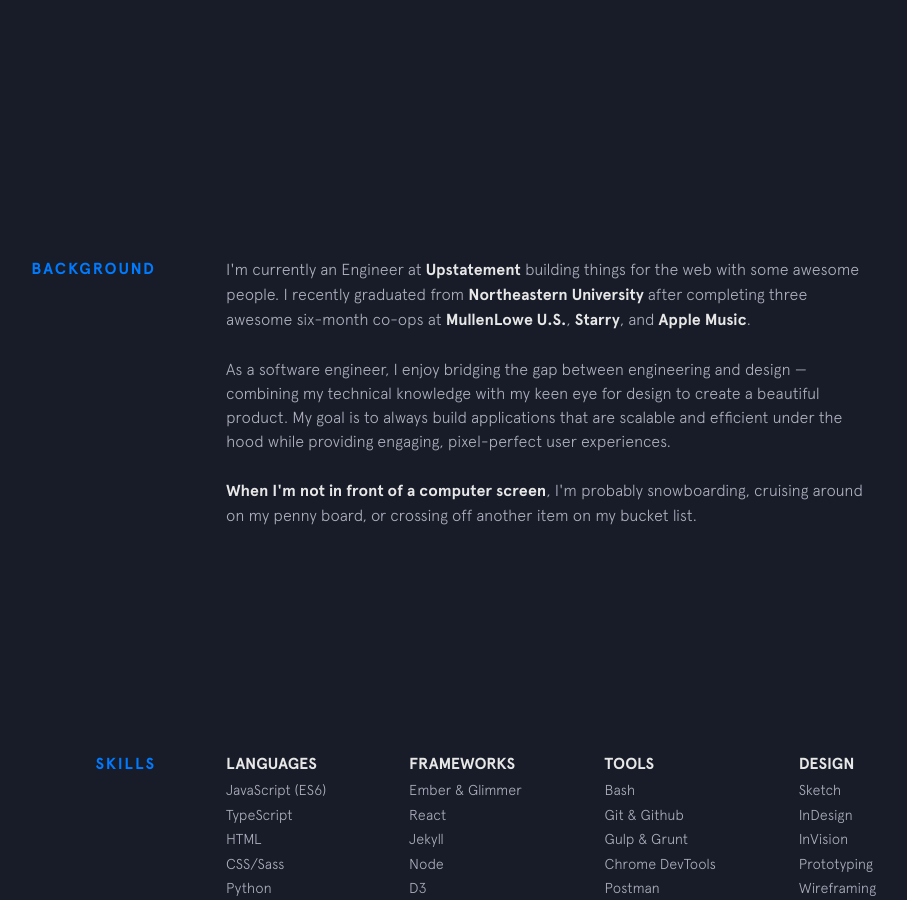
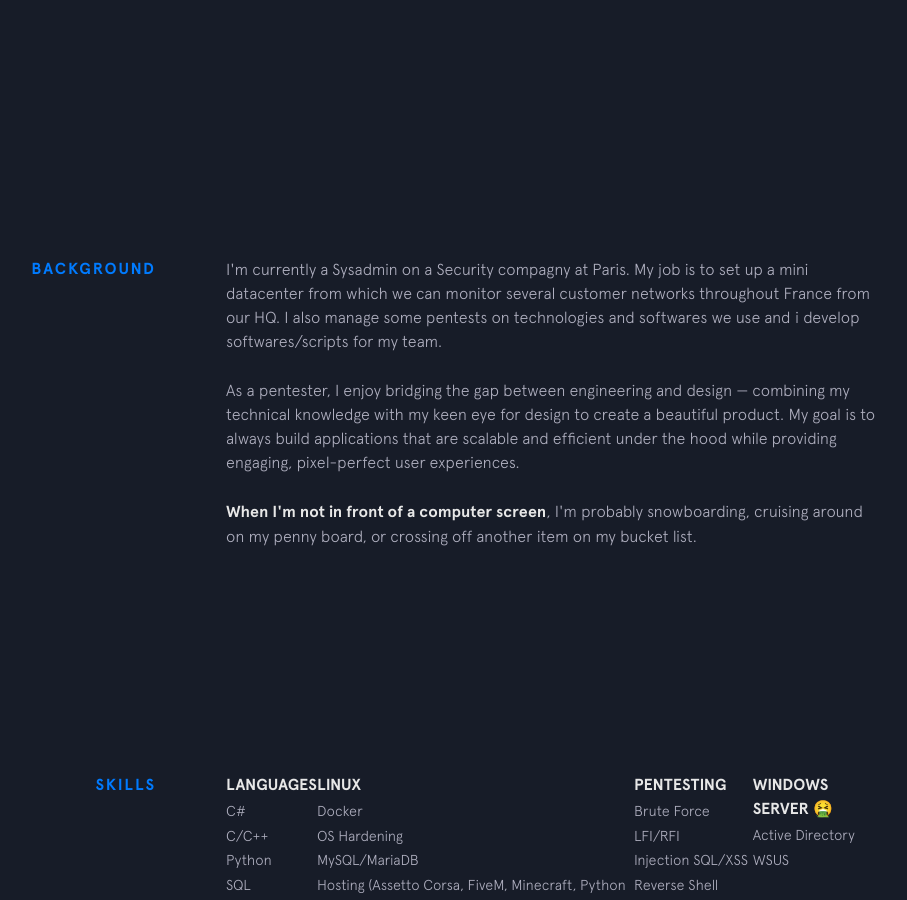
Before and after one commit to Fastiraz/Fastiraz.github.io, a Jekyll site: the page built from index.html, in a window 1280 px wide and 900 px high, scrolled down 743 px. Shown: the whole window, without its empty margins (224-1131 px from the left). Built offline with Jekyll 4.4.1, drawn with Linux system fonts in a browser that asks for light colours; nearby versions of some CDN libraries; some of the changed text lies outside the part shown.

Commit message:
Fastiraz

```diff
--- a/_data/skills.yml
+++ b/_data/skills.yml
@@ -1,33 +1,30 @@
 languages:
-  - item: JavaScript (ES6)
-  - item: TypeScript
-  - item: HTML
-  - item: CSS/Sass
+  - item: C#
+  - item: C/C++
   - item: Python
   - item: SQL
-  - item: R
+  - item: Assembly
 
 frameworks:
-  - item: Ember & Glimmer
-  - item: React
-  - item: Jekyll
-  - item: Node
-  - item: D3
-  - item: Wordpress
-  - item: Timber
+  - item: Docker
+  - item: OS Hardening
+  - item: MySQL/MariaDB
+  - item: Hosting (Assetto Corsa, FiveM, Minecraft, Python & NodeJS bots)
+  - item: Nextcloud
 
 tools:
-  - item: Bash
-  - item: Git & Github
-  - item: Gulp & Grunt
-  - item: Chrome DevTools
-  - item: Postman
-  - item: MongoDB
+  - item: Brute Force
+  - item: LFI/RFI
+  - item: Injection SQL/XSS
+  - item: Reverse Shell
+  - item: MiTM
+  - item: Vulnerabilities detection
+  - item: OSInt
+  - item: Reverse Engineering
+  - item: Lockpicking
+  - item: BadUSB
+  - item: Access badge cloning
 
 design:
-  - item: Sketch
-  - item: InDesign
-  - item: InVision
-  - item: Prototyping
-  - item: Wireframing
-  - item: User Testing
+  - item: Active Directory
+  - item: WSUS
--- a/_includes/background.html
+++ b/_includes/background.html
@@ -2,16 +2,17 @@
   <div class="section__title">Background</div>
   <div class="section__content">
     <p>
-      I'm currently an Engineer at
-      <a class="underline-link" href="https://www.upstatement.com/" target="_blank">Upstatement</a> building things for the web with some awesome people. I recently graduated from
+      I'm currently a Sysadmin on a Security compagny at Paris. My job is to set up a mini datacenter from which we can monitor several customer networks throughout France from our HQ.
+      I also manage some pentests on technologies and softwares we use and i develop softwares/scripts for my team.
+      <!--<a class="underline-link" href="https://www.upstatement.com/" target="_blank">Upstatement</a> building things for the web with some awesome people. I recently graduated from
       <a class="underline-link" href="http://www.ccis.northeastern.edu/" target="_blank">Northeastern University</a> after completing three awesome six-month co-ops at
       <a class="underline-link" href="https://us.mullenlowe.com/" target="_blank">MullenLowe U.S.</a>,
       <a class="underline-link" href="https://starry.com/" target="_blank">Starry</a>, and
-      <a class="underline-link" href="https://www.apple.com/music/" target="_blank">Apple Music</a>.
+      <a class="underline-link" href="https://www.apple.com/music/" target="_blank">Apple Music</a>.-->
     </p>
 
     <p>
-      As a software engineer, I enjoy bridging the gap between engineering and design &mdash; combining my technical knowledge
+      As a pentester, I enjoy bridging the gap between engineering and design &mdash; combining my technical knowledge
       with my keen eye for design to create a beautiful product. My goal is to always build applications that are scalable
       and efficient under the hood while providing engaging, pixel-perfect user experiences.
     </p>
--- a/_includes/skills.html
+++ b/_includes/skills.html
@@ -12,7 +12,7 @@
         </ul>
       </div>
       <div class="skillz__category">
-        <div class="skillz__category__label">Frameworks</div>
+        <div class="skillz__category__label">Linux</div>
         <ul>
           {% for framework in site.data.skills.frameworks %}
           <li class="skillz__category__item">{{framework.item}}</li>
@@ -20,7 +20,7 @@
         </ul>
       </div>
       <div class="skillz__category">
-        <div class="skillz__category__label">Tools</div>
+        <div class="skillz__category__label">Pentesting</div>
         <ul>
           {% for tool in site.data.skills.tools %}
           <li class="skillz__category__item">{{tool.item}}</li>
@@ -28,7 +28,7 @@
         </ul>
       </div>
       <div class="skillz__category">
-        <div class="skillz__category__label">Design</div>
+        <div class="skillz__category__label">Windows Server 🤮</div>
         <ul>
           {% for thing in site.data.skills.design %}
           <li class="skillz__category__item">{{thing.item}}</li>
```
